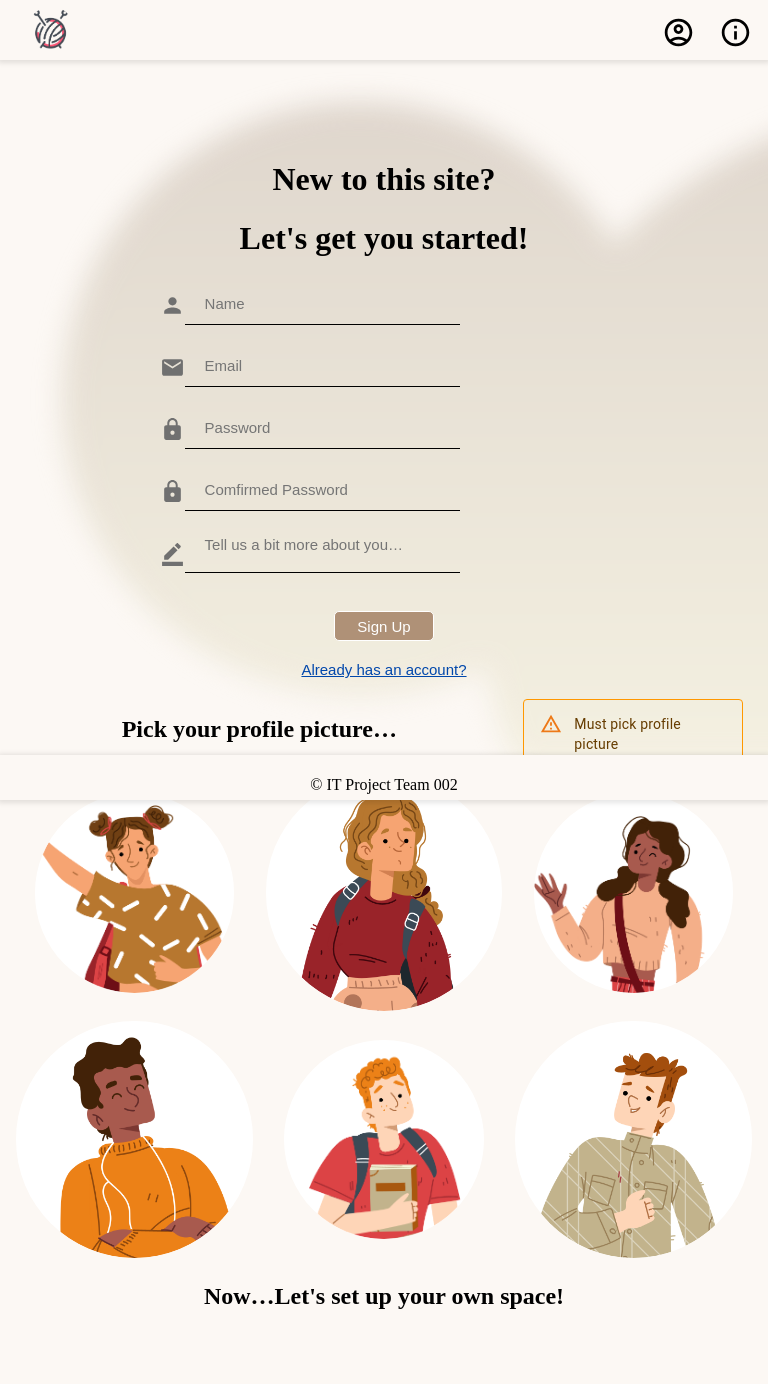
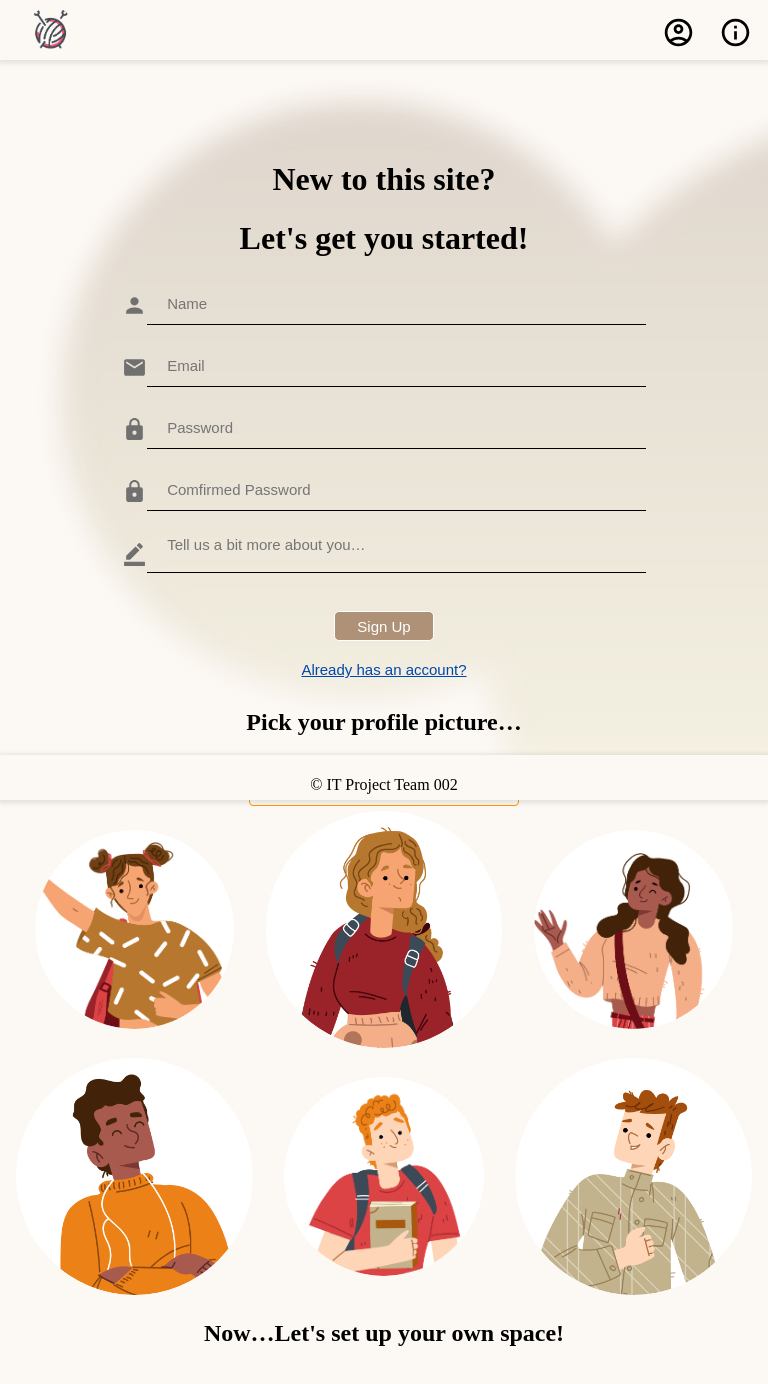
Before and after one commit to IT-Project-002/Frontend, a React (Create React App) app: page /user/register in a window 768 px wide. Shown: the top 1384 px of the page. Built offline with nearby package versions, Linux system fonts and the light colour scheme.

Commit message:
fix login,regis: form & responsive; my fav like icon, title overlap; upload price, desc regex & warning

```diff
--- a/src/css/form.css
+++ b/src/css/form.css
@@ -1,12 +1,10 @@
-
-
 /* ===================================================== */
 /* Input styles */
 
-.input-container {
-  display: -ms-flexbox; /* IE10 */
+/* .input-container {
+  display: -ms-flexbox;
   display: flex;
-  width: 300px;
+  width: 70%;
   margin-left: 20%;
   margin-right: 20%;
   margin-bottom: 10px;
@@ -30,8 +28,10 @@ input[type="password"]:focus,
 input[type="text"]:focus {
   background: transparent;
   outline: none;
-}
+} */
 
+/* ===================================================== */
+/* Auto-fill css */
 input:-webkit-autofill,
 input:-webkit-autofill:hover,
 input:-webkit-autofill:focus,
--- a/src/css/login.css
+++ b/src/css/login.css
@@ -55,6 +55,35 @@
   color: #0047ab;
 }
 
+.login-container .input-container {
+  display: -ms-flexbox;
+  display: flex;
+  width: 70%;
+  margin-left: 15%;
+  margin-right: 20%;
+  margin-bottom: 10px;
+}
+
+.login-container .input-container input {
+  width: 100%;
+  padding: 12px 20px;
+  margin: 5px 0;
+  display: inline-block;
+  border: none;
+  background: transparent;
+  border-bottom: 1px solid black;
+  box-sizing: border-box;
+  text-align: left;
+  font-size:15px;
+}
+
+.login-container .input-container input[type="email"]:focus,
+input[type="password"]:focus,
+input[type="text"]:focus {
+  background: transparent;
+  outline: none;
+}
+
 /* ===================================================== */
 /* Right section: Today */
 
--- a/src/css/myFav.css
+++ b/src/css/myFav.css
@@ -29,7 +29,7 @@
 
 .myfav-title {
   grid-area: myfav-title;
-  margin-bottom: 40px;
+  margin-bottom: 70px;
 }
 
 .myfav-title h1 {
@@ -58,7 +58,7 @@
   height: 30px;
   padding: 4px;
   border-radius: 50%;
-  margin-left: 165px;
+  margin-left: 170px;
   margin-top: 10px;
 }
 
@@ -159,7 +159,7 @@
     height: 30px;
     padding: 4px;
     border-radius: 50%;
-    margin-left: 45px;
+    margin-left: 85px;
     margin-top: 10px;
   }
 }
--- a/src/css/register.css
+++ b/src/css/register.css
@@ -6,7 +6,7 @@
   margin: 0px 30px;
   display: grid;
   grid-template-columns: 1fr 2fr;
-  grid-template-areas: "register avator-selection";
+  grid-template-areas: "register avatar-selection";
   grid-gap: 100px;
   padding: 10px;
   text-align: left;
@@ -39,16 +39,45 @@
 }
 
 .register-alert {
-  width: 300px;
-  margin-left:20%;
+  width: 70%;
+  margin-left: 15%;
   text-align: left;
+}
+
+.register-container .input-container {
+  display: -ms-flexbox; /* IE10 */
+  display: flex;
+  width: 70%;
+  margin-left: 15%;
+  margin-right: 20%;
+  margin-bottom: 10px;
+}
+
+.register-container .input-container input {
+  width: 100%;
+  padding: 12px 20px;
+  margin: 5px 0;
+  display: inline-block;
+  border: none;
+  background: transparent;
+  border-bottom: 1px solid black;
+  box-sizing: border-box;
+  text-align: left;
+  font-size:15px;
+}
+
+.register-container .input-container input[type="email"]:focus,
+input[type="password"]:focus,
+input[type="text"]:focus {
+  background: transparent;
+  outline: none;
 }
 
 /* ===================================================== */
 /* Right section: Bubble */
 
 .bubble-container {
-  grid-area: avator-selection;
+  grid-area: avatar-selection;
   place-items: center;
   display: grid;
   grid-template-columns: 0.5fr 0.5fr 0.5fr;
@@ -68,6 +97,7 @@
 .avatar-remindar {grid-area: title;}
 .avatar-setup-msg {grid-area: title-bottom}
 
+/* ===================================================== */
 /* Avatar size */
 .avatar1 {
   width: 95%;
@@ -108,7 +138,7 @@
 /* Responsive design */
 @media screen and (max-width: 1400px) {
   .bubble-container {
-    grid-area: avator-selection;
+    grid-area: avatar-selection;
     place-items: center;
     display: grid;
     grid-template-columns: 0.5fr 0.5fr 0.5fr;
@@ -127,14 +157,14 @@
     grid-template-columns: 1fr;
     grid-template-areas:
       "register"
-      "avator-selection";
+      "avatar-selection";
     grid-gap: 10px;
     padding: 10px;
     text-align: left;
   }
 
   .bubble-container {
-    grid-area: avator-selection;
+    grid-area: avatar-selection;
     place-items: center;
     display: grid;
     grid-template-columns: 1fr 1fr 1fr;
@@ -153,16 +183,29 @@
     grid-template-columns: 1fr;
     grid-template-areas:
       "register"
-      "avator-selection";
+      "avatar-selection";
     grid-gap: 10px;
     padding: 10px;
     text-align: left;
   }
 
+  .bubble-container {
+    grid-area: avatar-selection;
+    place-items: center;
+    display: grid;
+    grid-template-columns: 1fr 1fr 1fr;
+    grid-template-areas:
+      "title title title"
+      "alert alert alert"
+      "female1 female2 female3"
+      "male1 male2 male3"
+      "title-bottom title-bottom title-bottom";
+  }
+
   .avatar-alert {
     grid-area: alert;
-    width: 220px;
-    margin-top:10px;
-    margin-left:0;
+    width: 270px;
+    margin-top:0px;
+    margin-left:0px;
   }
 }
--- a/src/pages/upload.js
+++ b/src/pages/upload.js
@@ -6,16 +6,18 @@ import Alert from "@mui/material/Alert";
 import PhotoIcon from "@mui/icons-material/PhotoSizeSelectActualOutlined";
 import HighlightOffIcon from "@mui/icons-material/HighlightOff";
 
-const NAME_REG = new RegExp(/^[A-Z0-9][[A-z0-9-_ ]{3,20}$/i);
-const PRICE_REG = new RegExp(/^[0-9]{1,8}$/i);
+const NAME_REG = new RegExp(/^[A-Z0-9][[A-z0-9-_ ]{3,40}$/i);
+const PRICE_REG = new RegExp(/^[0-9]*(\.[0-9]{0,2})?$/);
+const DESC_REG = new RegExp(/^[A-Z0-9][[A-z0-9-_ ]{10,480}$/i);
 export const validName = (str = "") => NAME_REG.test(str);
 export const validPrice = (str = "") => PRICE_REG.test(str);
+export const validDesc = (str = "") => DESC_REG.test(str);
 
 export default function Upload() {
   const access_token = sessionStorage.getItem("access_token");
   const [itemName, setItemName] = useState("");
   const [price, setPrice] = useState("");
-  const [describtion, setDescribtion] = useState("");
+  const [description, setdescription] = useState("");
   const [tags, setTags] = useState([]);
   const [isActive, setIsActive] = useState(false);
 
@@ -214,12 +216,19 @@ export default function Upload() {
           <div className="fillin-input-container">
             <h2>Can you precisely describe your work?</h2>
             <input
-              type="text"
+              type="textarea"
               name="description"
-              value={describtion}
-              onChange={(e) => setDescribtion(e.target.value)}
+              value={description}
+              onChange={(e) => setdescription(e.target.value)}
               required
             />
+            {description && !validDesc(description) ? (
+              <div className="upload-error">
+                <Alert severity="warning">
+                  10 to 480 characters.
+                </Alert>
+              </div>
+            ) : null}
           </div>
           <div className="fillin-input-container">
             <h2>Tag your work with its category.</h2>
```
